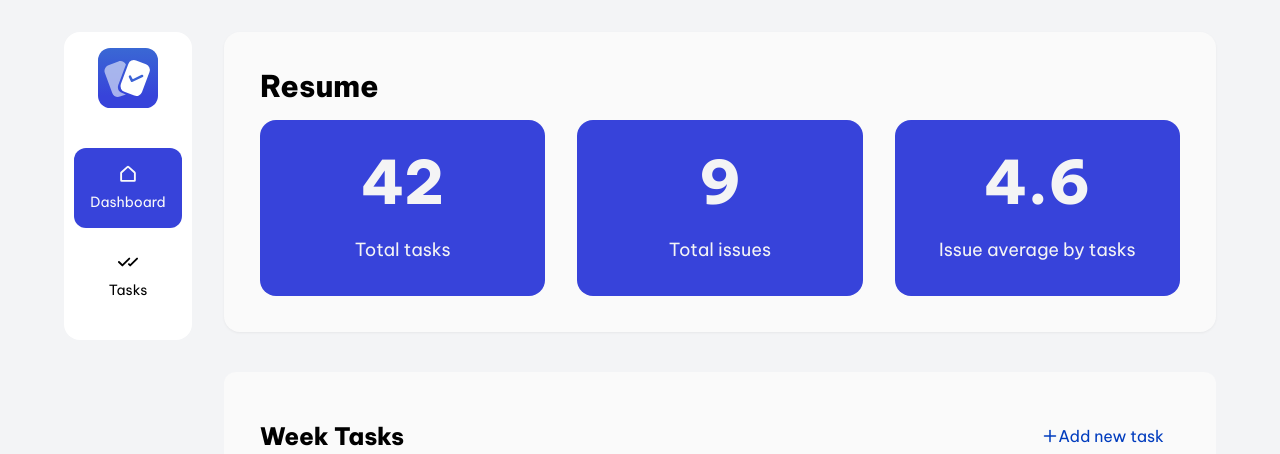
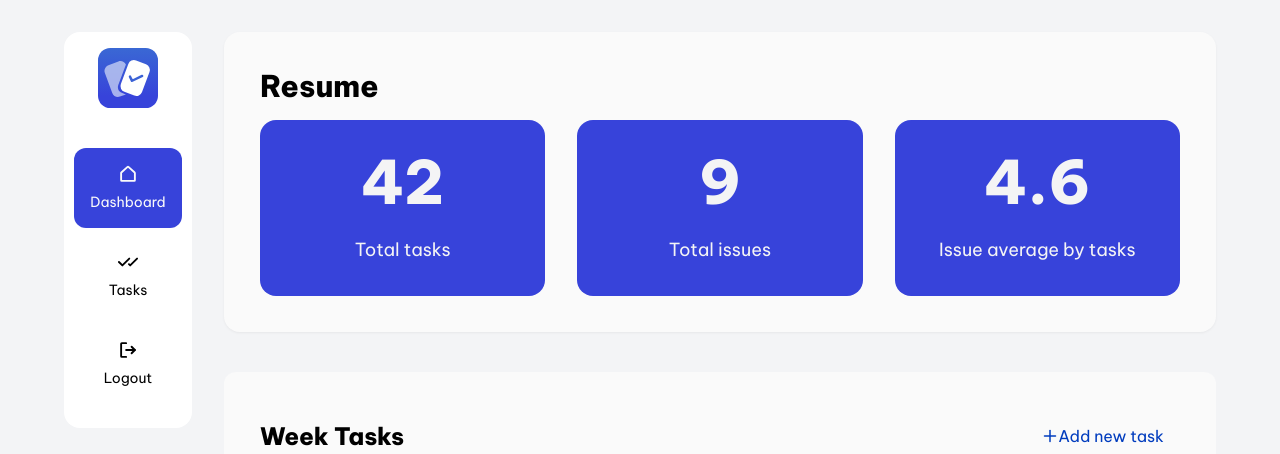
Before and after one commit to falaigor/tasks-quality-web, a React (Vite) app: page / in a window 1280 px wide. Shown: the top 454 px of the page. Built offline with nearby package versions, Linux system fonts and the light colour scheme; no server answers; sample sign-in values are in the browser's storage.

Commit message:
feat: add sing out button in sidebar

```diff
--- a/src/components/Sidebar/index.tsx
+++ b/src/components/Sidebar/index.tsx
@@ -1,10 +1,13 @@
-import { Checks, HouseSimple } from "phosphor-react";
 import { NavLink } from "react-router-dom";
+import { Checks, HouseSimple, SignOut } from "phosphor-react";
+import { useAuth } from "@/contexts/authContext";
 
 export function Sidebar() {
+  const { isUserLogger, signOut } = useAuth();
+
   const variant = {
-    active: `p-4 my-2 gap-2 text-sm text-zinc-50 bg-primary rounded-xl flex flex-col justify-center items-center`,
-    default: `p-4 my-2 gap-2 text-sm hover:text-zinc-50 hover:bg-primary transition-all rounded-xl flex flex-col justify-center items-center`,
+    active: `w-full p-4 my-2 gap-2 text-sm text-zinc-50 bg-primary rounded-xl flex flex-col justify-center items-center`,
+    default: `w-full p-4 my-2 gap-2 text-sm hover:text-zinc-50 hover:bg-primary transition-all rounded-xl flex flex-col justify-center items-center`,
   };
 
   return (
@@ -35,6 +38,15 @@ export function Sidebar() {
                 Tasks
               </NavLink>
             </li>
+
+            {isUserLogger ? (
+              <li>
+                <button onClick={() => signOut()} className={variant.default}>
+                  <SignOut weight="bold" size={20} />
+                  Logout
+                </button>
+              </li>
+            ) : null}
           </ul>
         </nav>
       </aside>
--- a/src/contexts/authContext.tsx
+++ b/src/contexts/authContext.tsx
@@ -7,6 +7,7 @@ import {
 } from "react";
 import { api } from "@/services/api";
 import { UserType } from "@/types/user";
+import { Navigate } from "react-router-dom";
 
 interface AuthContextData {
   user: UserType | null;
@@ -45,7 +46,7 @@ export function AuthProvider({ children }: AuthProviderProps) {
     const { token, user } = response.data;
 
     localStorage.setItem("@tasksQuality:token", token);
-    setIsUserLogger(existsUserToken);
+    setIsUserLogger(true);
     setUser(user);
   }
 
```
